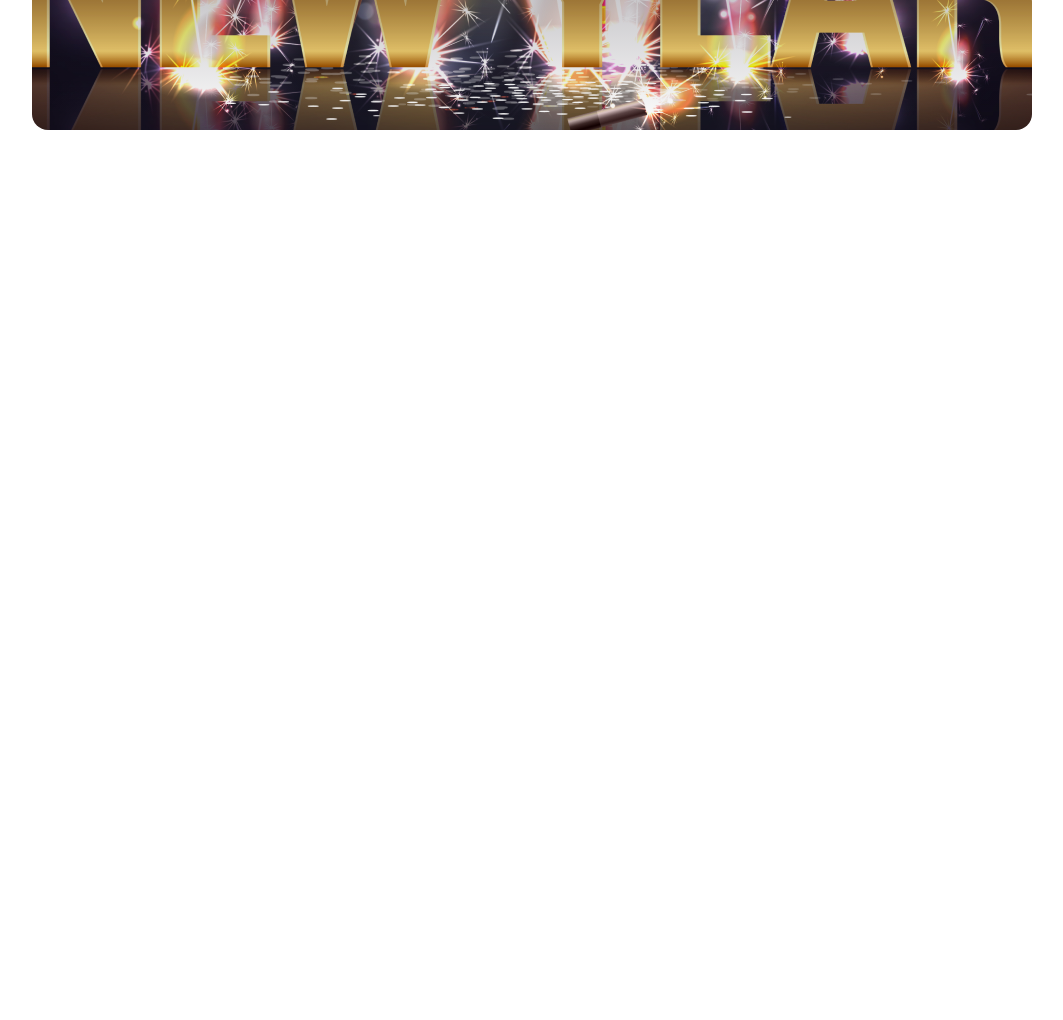
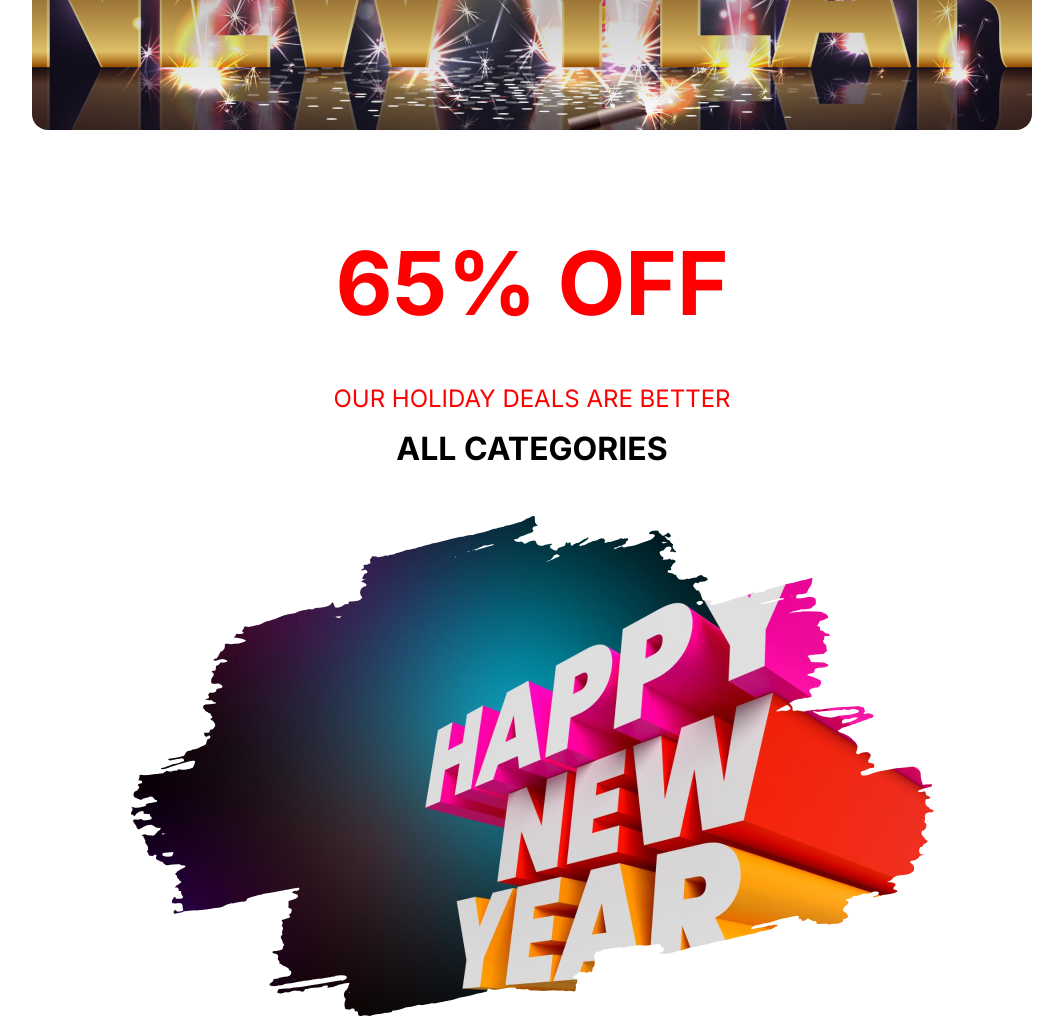
Before and after one commit to riaurko/New-Year-Offer, a plain HTML site: page index.html in a window 1280 px wide. Shown: the part 520-1540 px from the top of the page, without its empty margins (108-1171 px from the left). Before the commit the page ends 800 px from the top, so only its background shows below. Drawn offline with Linux system fonts and the light colour scheme.

Commit message:
Offer Section Added

```diff
--- a/index.html
+++ b/index.html
@@ -14,5 +14,17 @@
                 <h1>New Year Party Celebration</h1>
             </div>
         </header>
+        <main>
+            <section class="offer">
+                <h2>65% OFF</h2>
+                <div class="offer-container">
+                    <p class="offer-offer">OUR HOLIDAY DEALS ARE BETTER</p>
+                    <h3>ALL CATEGORIES</h3>
+                </div>
+                <div class="new-year">
+                    <a href=""><img src="./images/New Year Photo.png" alt=""></a>
+                </div>
+            </section>
+        </main>
     </body>
 </html>
--- a/style.css
+++ b/style.css
@@ -1,10 +1,8 @@
 @import url('https://fonts.googleapis.com/css2?family=Merriweather:wght@400;700;900&display=swap');
+@import url('https://fonts.googleapis.com/css2?family=Inter:ital,opsz,wght@0,14..32,100..900;1,14..32,100..900&display=swap');
 *{
     margin: 0;
     padding: 0;
-}
-body{
-    font-family: 'merriweather';
 }
 h1
 {
@@ -29,4 +27,30 @@ h3{
     align-items: center;
     justify-content: center;
     gap: 20px;
+    font-family: 'merriweather';
 }
+
+.offer{
+    display: flex;
+    flex-direction: column;
+    gap: 48px;
+    align-items: center;
+    margin-top: 100px;
+    font-family: 'Inter';
+}
+.offer-container{
+    display: flex;
+    flex-direction: column;
+    gap: 16px;
+}
+.offer h2{
+    color: red;
+    font-size: 88px;
+}
+.offer-offer{
+    color: red;
+    font-size: 24px;
+}
+.offer h3{
+    text-align: center;
+}
```
